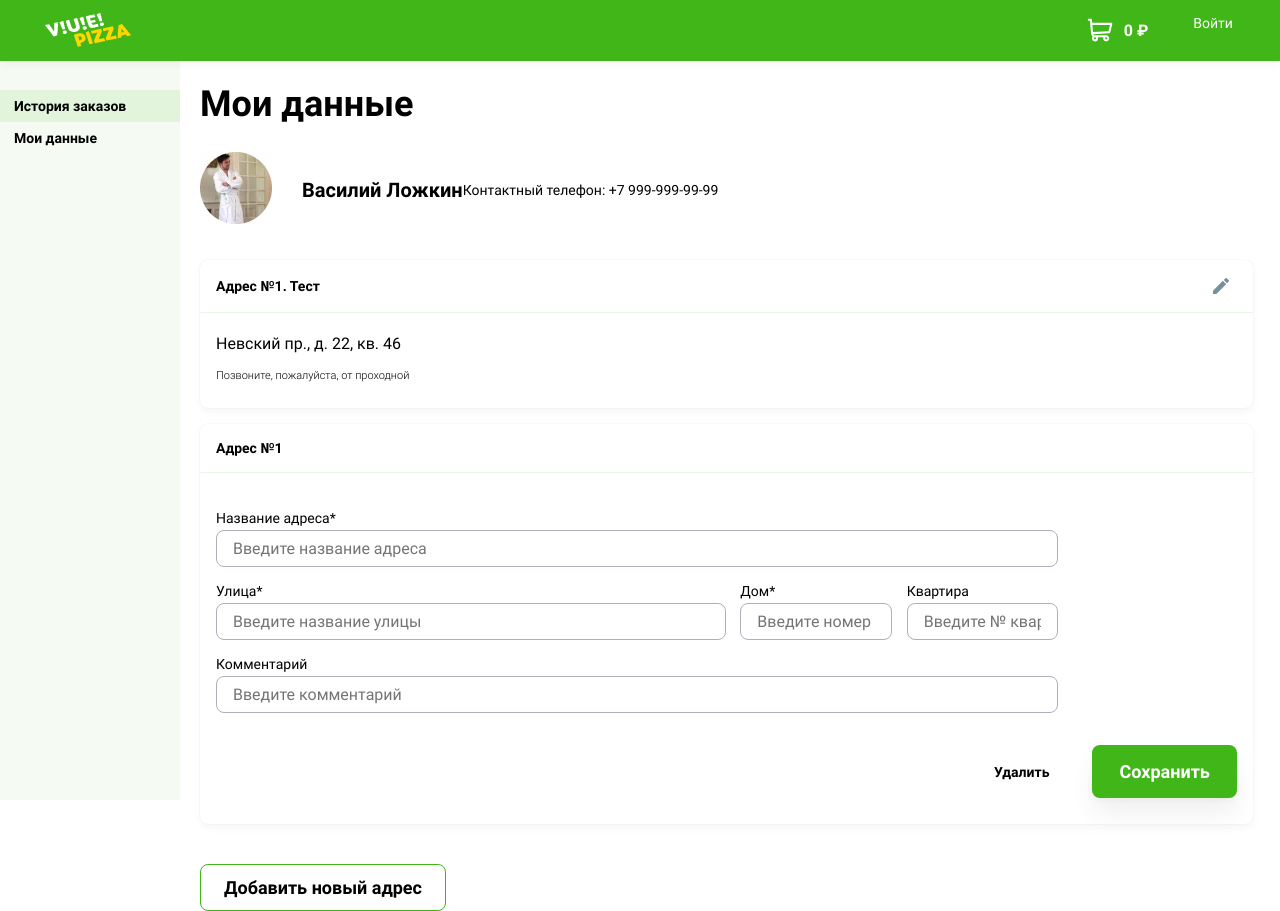
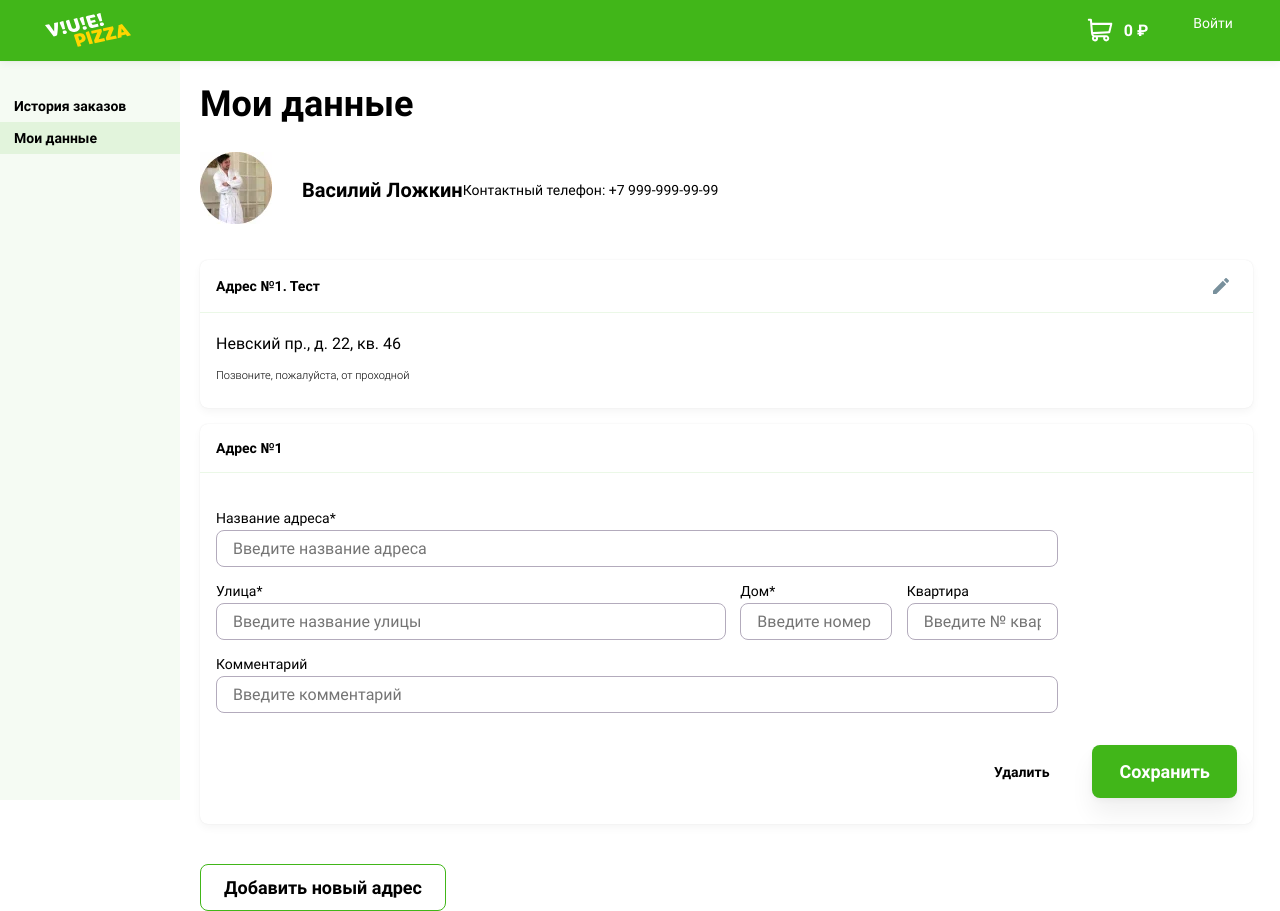
Before and after one commit to seven272/1788165-pizza-1, a Vue app in the folder src/frontend/: page /profile in a window 1280 px wide. Built offline with nearby package versions, Linux system fonts and the light colour scheme.

Commit message:
внесение правок 2

```diff
--- a/src/frontend/src/App.vue
+++ b/src/frontend/src/App.vue
@@ -1,7 +1,9 @@
+/* eslint-disable prettier/prettier */
 <template>
   <div id="app">
-    <AppLayout />
-    <router-view></router-view>
+    <AppLayout>
+      <router-view></router-view>
+    </AppLayout>
   </div>
 </template>
 <script>
--- a/src/frontend/src/layouts/AppLayout.vue
+++ b/src/frontend/src/layouts/AppLayout.vue
@@ -1,25 +1,18 @@
 <template>
   <div>
-    <component :is="changeLayout"> </component>
+    <component :is="changeLayout">
+      <slot></slot>
+    </component>
   </div>
 </template>
 <script>
-import AppLayoutHeader from "@/layouts/AppLayoutHeader.vue";
-import AppLayoutSidebar from "@/layouts/AppLayoutSidebar.vue";
+//шаблон по умолчанию (гдобальня область видимости )сох-ем в переменную, шаблоны для страниц импортируем непосредственно в вычисляемом свойстве
+const defaultLayout = "AppLayoutDefault";
 export default {
-  components: {
-    AppLayoutHeader,
-    AppLayoutSidebar,
-  },
   computed: {
     changeLayout() {
-      let layout = "AppLayoutHeader";
-      if (this.$route.meta === "header") {
-        layout = "AppLayoutHeader";
-      } else if (this.$route.meta === "sidebar") {
-        layout = "AppLayoutSidebar";
-      }
-      return layout;
+      const layout = this.$route.meta.layout || defaultLayout;
+      return () => import(`@/layouts/${layout}.vue`);
     },
   },
 };
--- /dev/null
+++ b/src/frontend/src/layouts/AppLayoutDefault.vue
@@ -0,0 +1,16 @@
+<template>
+  <div>
+    <AppLayoutHeader />
+    <slot></slot>
+  </div>
+</template>
+<script>
+import AppLayoutHeader from "@/layouts/AppLayoutHeader.vue";
+export default {
+  name: "AppLayoutDefault",
+  components: {
+    AppLayoutHeader,
+  },
+};
+</script>
+<style scoped></style>
--- a/src/frontend/src/layouts/AppLayoutHeader.vue
+++ b/src/frontend/src/layouts/AppLayoutHeader.vue
@@ -1,4 +1,3 @@
-/* eslint-disable */
 <template>
   <header class="header">
     <div class="header__logo">
--- /dev/null
+++ b/src/frontend/src/layouts/AppLayoutMain.vue
@@ -0,0 +1,16 @@
+<template>
+  <div>
+    <AppLayoutHeader />
+    <slot></slot>
+  </div>
+</template>
+<script>
+import AppLayoutHeader from "@/layouts/AppLayoutHeader.vue";
+export default {
+  name: "AppLayoutMain",
+  components: {
+    AppLayoutHeader,
+  },
+};
+</script>
+<style scoped></style>
--- /dev/null
+++ b/src/frontend/src/layouts/AppLayoutOther.vue
@@ -0,0 +1,19 @@
+<template>
+  <div>
+    <AppLayoutHeader />
+    <AppLayoutSidebar />
+    <slot></slot>
+  </div>
+</template>
+<script>
+import AppLayoutHeader from "@/layouts/AppLayoutHeader.vue";
+import AppLayoutSidebar from "@/layouts/AppLayoutSidebar.vue";
+export default {
+  name: "AppLayoutOther",
+  components: {
+    AppLayoutHeader,
+    AppLayoutSidebar,
+  },
+};
+</script>
+<style scoped></style>
--- a/src/frontend/src/layouts/AppLayoutSidebar.vue
+++ b/src/frontend/src/layouts/AppLayoutSidebar.vue
@@ -1,6 +1,5 @@
 <template>
   <div>
-    <AppLayoutHeader />
     <div class="layout__sidebar sidebar">
       <a href="/" class="logo layout__logo">
         <img
@@ -10,21 +9,26 @@
           height="40"
         />
       </a>
-
-      <router-link class="layout__link layout__link--active" :to="'/orders'"
+      <!-- У router-link есть класс по умолчанию "router-link-exact-active", который добавляется атрибуту если он активен, чтобы изменить его локально нужно exact-active-class присвоить нужный нам класс "layout__link--active", а глобально в экземпляре routes ключу linkExactActiveClass:"layout__link--active". В данном случае меням локально  -->
+      <router-link
+        class="layout__link"
+        exact-active-class="layout__link--active"
+        exact
+        :to="'/orders'"
         >История заказов</router-link
       >
-      <router-link class="layout__link" :to="'/profile'"
+      <router-link
+        class="layout__link"
+        exact-active-class="layout__link--active"
+        :to="'/profile'"
         >Мои данные</router-link
       >
     </div>
   </div>
 </template>
 <script>
-import AppLayoutHeader from "@/layouts/AppLayoutHeader.vue";
 export default {
-  components: {
-    AppLayoutHeader,
-  },
+  name: "AppLayoutSidebar",
+  data: () => ({}),
 };
 </script>
--- a/src/frontend/src/plugins/ui.js
+++ b/src/frontend/src/plugins/ui.js
@@ -1,5 +1,7 @@
 //в этом файле подключаем все глобальные компоненты
 import Vue from "vue";
 import AppLayout from "@/layouts/AppLayout.vue";
+import AppLayoutDefault from "@/layouts/AppLayoutDefault.vue";
 
 Vue.component("AppLayout", AppLayout);
+Vue.component("AppLayoutDefault", AppLayoutDefault);
--- a/src/frontend/src/router/routes.js
+++ b/src/frontend/src/router/routes.js
@@ -13,31 +13,41 @@ const routes = [
     path: "/",
     name: "Home",
     component: Home,
-    meta: "header",
+    meta: {
+      layout: "AppLayoutMain",
+    },
   },
   {
     path: "/cart",
     name: "Cart",
     component: Cart,
-    meta: "sidebar",
+    meta: {
+      layout: "AppLayoutOther",
+    },
   },
   {
     path: "/login",
     name: "Login",
     component: Login,
-    meta: "header",
+    meta: {
+      layout: "AppLayoutMain",
+    },
   },
   {
     path: "/profile",
     name: "Profile",
     component: Profile,
-    meta: "sidebar",
+    meta: {
+      layout: "AppLayoutOther",
+    },
   },
   {
     path: "/orders",
     name: "Order",
     component: Order,
-    meta: "sidebar",
+    meta: {
+      layout: "AppLayoutOther",
+    },
   },
 ];
 const router = new VueRouter({
--- a/src/frontend/src/views/Index.vue
+++ b/src/frontend/src/views/Index.vue
@@ -1,5 +1,6 @@
 /*eslint-disable*/
 <template>
+  <div>
     <body>
       <main class="content">
         <form action="#" method="post">
@@ -76,6 +77,7 @@
         </form>
       </main>
     </body>
+  </div>
 </template>
 
 <script>
@@ -87,7 +89,6 @@ import BuilderSizeSelector from "../modules/builder/components/BuilderSizeSelect
 import BuilderPizzaView from "../modules/builder/components/BuilderPizzaView.vue";
 import BuilderIngredientsSelector from "../modules/builder/components/BuilderIngredientsSelector.vue";
 import BuilderSauceSelector from "../modules/builder/components/BuilderSauceSelector.vue";
-// import AppLayoutHeader from "../layouts/AppLayoutHeader.vue";
 export default {
   name: "Index",
   components: {
--- a/src/frontend/src/views/Login.vue
+++ b/src/frontend/src/views/Login.vue
@@ -1,4 +1,5 @@
 <template>
+  <div>
     <div class="sign-form">
       <a href="#" class="close close--white">
         <span class="visually-hidden">Закрыть форму авторизации</span>
@@ -23,6 +24,7 @@
         <button type="submit" class="button">Авторизоваться</button>
       </form>
     </div>
+  </div>
 </template>
 <script>
 export default {};
--- a/src/frontend/src/views/Orders.vue
+++ b/src/frontend/src/views/Orders.vue
@@ -1,4 +1,5 @@
 <template>
+  <div>
     <main class="layout">
       <div class="layout__content">
         <div class="layout__title">
@@ -16,7 +17,9 @@
             </div>
 
             <div class="order__button">
-            <button type="button" class="button button--border">Удалить</button>
+              <button type="button" class="button button--border">
+                Удалить
+              </button>
             </div>
             <div class="order__button">
               <button type="button" class="button">Повторить</button>
@@ -123,7 +126,9 @@
             </div>
 
             <div class="order__button">
-            <button type="button" class="button button--border">Удалить</button>
+              <button type="button" class="button button--border">
+                Удалить
+              </button>
             </div>
             <div class="order__button">
               <button type="button" class="button">Повторить</button>
@@ -220,6 +225,9 @@
         </section>
       </div>
     </main>
+  </div>
 </template>
-<script></script>
+<script>
+export default {};
+</script>
 <style scoped></style>
```
Lines whose indentation alone changed are shown as unchanged.
